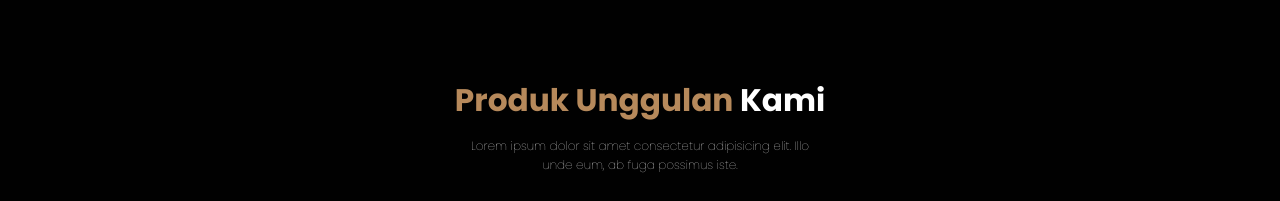
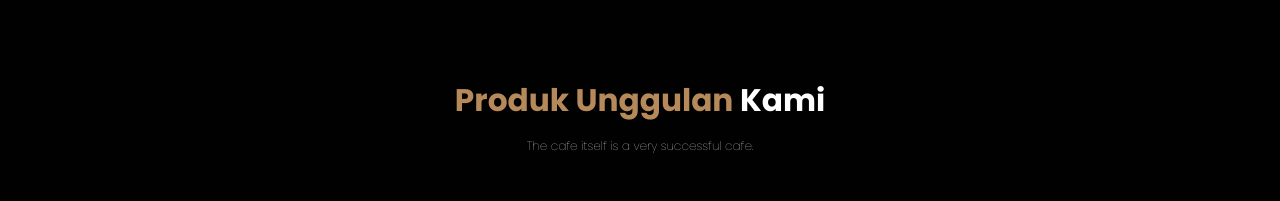
Before and after one commit to Salmaparadisee/github.id, a plain HTML site: page index.html in a window 1280 px wide. Shown: the part 2400-2601 px from the top of the page. Drawn offline with nearby package versions, Linux system fonts and the light colour scheme.

Commit message:
index.html

```diff
--- a/index.html
+++ b/index.html
@@ -158,8 +158,7 @@
     <section class="products" id="products">
       <h2><span>Produk Unggulan</span> Kami</h2>
       <p>
-        Lorem ipsum dolor sit amet consectetur adipisicing elit. Illo unde eum,
-        ab fuga possimus iste.
+        The cafe itself is a very successful cafe.
       </p>
 
       <div class="row">
```
